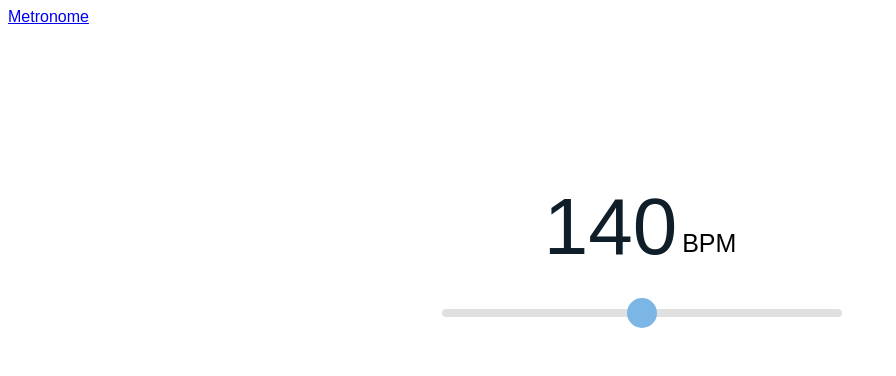
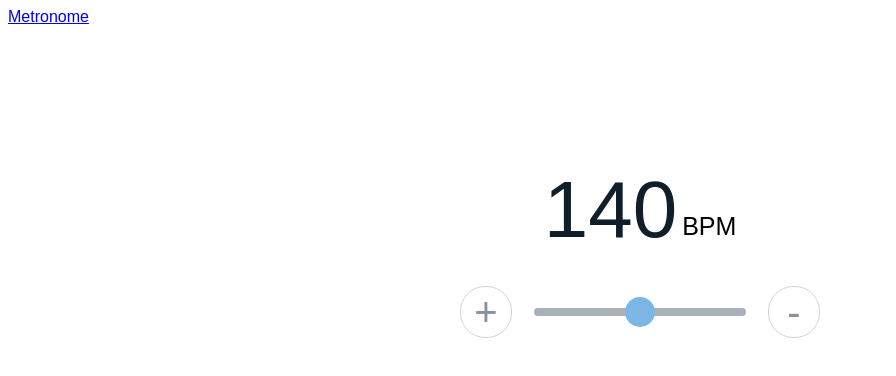
Before and after one commit to derekhdawson/metronome, a React (Create React App) app: page / in a window 1280 px wide. Shown: the top 376 px of the page, without its empty margins (0-896 px from the left). Built offline with nearby package versions, Linux system fonts and the light colour scheme.

Commit message:
add plus minus buttons to increment and decrement bpm

```diff
--- a/src/pages/MetronomePage/components/BPMSliderComponent.tsx
+++ b/src/pages/MetronomePage/components/BPMSliderComponent.tsx
@@ -3,6 +3,9 @@ import '../styles/bpm-component.scss';
 
 const MIN_BPM = 20;
 const MAX_BPM = 260;
+
+const INCREMENT_STR = 'increment';
+const DECREMENT_STR = 'decrement';
 
 interface Props {
     bpm: number;
@@ -10,9 +13,21 @@ interface Props {
 }
 
 const BPMSliderComponent: FunctionComponent<Props> = (props: Props) => {
+    type IncrementDecrementButtonType = typeof INCREMENT_STR | typeof DECREMENT_STR;
+    const incrementDecrementBPMButton = (typeOfButton: IncrementDecrementButtonType): JSX.Element => {
+        const incrementAmount = typeOfButton === INCREMENT_STR ? 1 : -1;
+        const buttonText = typeOfButton === INCREMENT_STR ? '+' : '-';
+        return (
+            <div className="bpm-slider-increment-decrement-button-container">
+                <span className="bpm-slider-increment-decrement-button-text">{buttonText}</span>
+            </div>
+        );
+    };
+
     const { bpm } = props;
     return (
         <div className="bpm-slider-container">
+            {incrementDecrementBPMButton(INCREMENT_STR)}
             <input
                 className="bpm-slider"
                 id="bpm-slider"
@@ -26,6 +41,7 @@ const BPMSliderComponent: FunctionComponent<Props> = (props: Props) => {
                     props.setBPM(parseInt(event.target.value, 10));
                 }}
             ></input>
+            {incrementDecrementBPMButton(DECREMENT_STR)}
         </div>
     );
 };
--- a/src/pages/MetronomePage/styles/bpm-component.scss
+++ b/src/pages/MetronomePage/styles/bpm-component.scss
@@ -22,6 +22,30 @@
 
 .bpm-slider-container {
     width: 400px;
+    display: flex;
+    flex-direction: row;
+    align-items: center;
+}
+
+.bpm-slider-increment-decrement-button-container {
+    width: 50px;
+    height: 50px;
+    min-width: 50px;
+    line-height: 50px;
+    text-align: center;
+    border: 1px solid color.$gray2;
+    border-radius: 25px;
+    margin-left: 20px;
+    margin-right: 20px;
+}
+
+.bpm-slider-increment-decrement-button-text {
+    font-size: 40px;
+    color: color.$gray1;
+    display: inline-block;
+    vertical-align: middle;
+    line-height: normal;
+    font-family: Arial, Helvetica, sans-serif;
 }
 
 /* boilderplate to make input range stylable
@@ -33,7 +57,7 @@
     width: 100%;
     height: 8px;
     border-radius: 5px;
-    background: #d3d3d3;
+    background: color.$gray1;
     outline: none;
     opacity: 0.7;
     -webkit-transition: 0.2s;
--- a/src/styles/color.scss
+++ b/src/styles/color.scss
@@ -3,3 +3,5 @@ $color2: #8AD8F3;
 $color3: #4598DB;
 $color4: #727070;
 $color5: #0F1E29;
+$gray1: #889299;
+$gray2: #d3d3d3;
```
